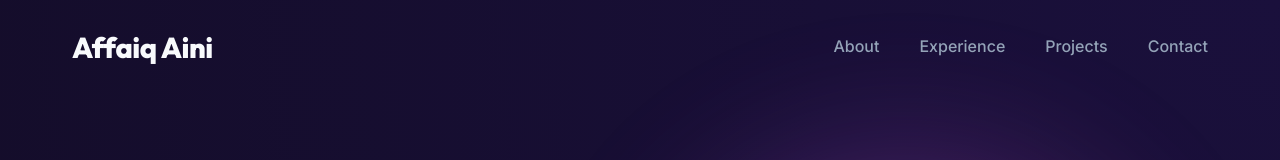
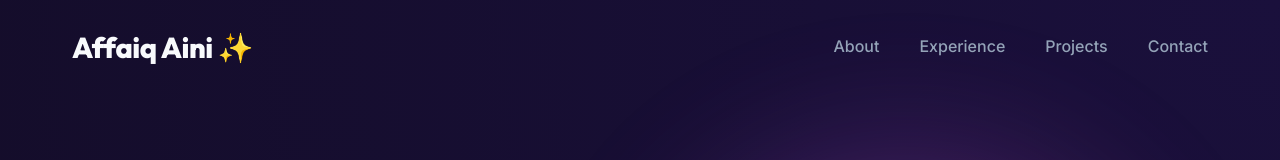
Before and after one commit to kittozaph/portfolio, a React (Vite) app: page / in a window 1280 px wide. Shown: the top 160 px of the page. Built offline with nearby package versions, Linux system fonts and the light colour scheme.

Commit message:
verify: change logo to ✨ to test Vercel deployment

```diff
--- a/src/components/Navbar.jsx
+++ b/src/components/Navbar.jsx
@@ -23,7 +23,7 @@ const Navbar = () => {
 
       <nav className={`navbar ${scrolled ? 'nav-scrolled' : ''}`}>
         <div className="container nav-container">
-          <a href="#" className="nav-logo">Affaiq Aini</a>
+          <a href="#" className="nav-logo">Affaiq Aini ✨</a>
 
           {/* Desktop Menu */}
           <ul className="nav-links">
```
